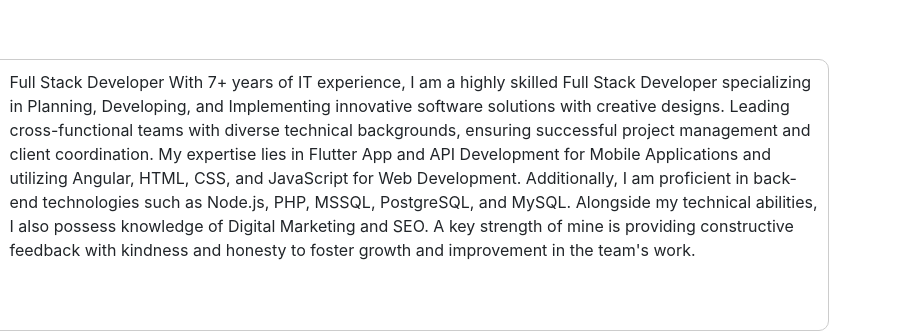
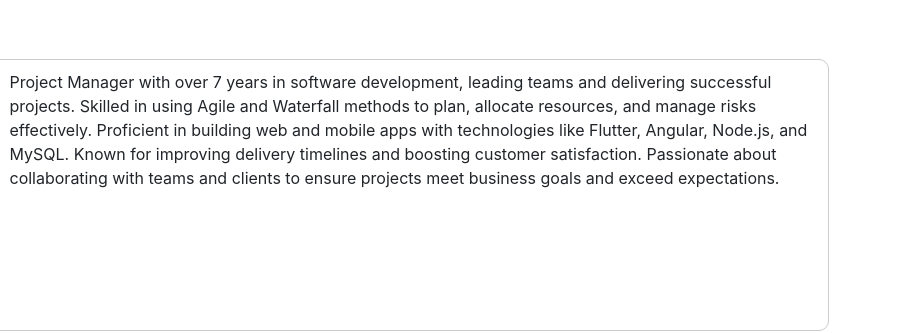
Before and after one commit to suthishan/suthishan.github.io, a plain HTML site: page index.html in a window 1280 px wide. Shown: the part 205-538 px from the top of the page, 366-1280 px from the left. Drawn offline with nearby package versions, Linux system fonts and the light colour scheme.

Commit message:
Update index.html

```diff
--- a/index.html
+++ b/index.html
@@ -92,15 +92,7 @@
                 style="width: 250px; height: 250px;" />
             </div>
             <div class="col-md-9">
-              <p>Full Stack Developer With 7+ years of IT experience, I am a highly skilled Full Stack Developer
-                specializing in Planning, Developing, and Implementing innovative software solutions with creative
-                designs. Leading cross-functional teams with diverse technical backgrounds, ensuring successful project
-                management and client coordination. My expertise lies in Flutter App and API Development for Mobile
-                Applications and utilizing Angular, HTML, CSS, and JavaScript for Web Development. Additionally, I am
-                proficient in back-end technologies such as Node.js, PHP, MSSQL, PostgreSQL, and MySQL. Alongside my
-                technical abilities, I also possess knowledge of Digital Marketing and SEO. A key strength of mine is
-                providing constructive feedback with kindness and honesty to foster growth and improvement in the team's
-                work.</p>
+              <p>Project Manager with over 7 years in software development, leading teams and delivering successful projects. Skilled in using Agile and Waterfall methods to plan, allocate resources, and manage risks effectively. Proficient in building web and mobile apps with technologies like Flutter, Angular, Node.js, and MySQL. Known for improving delivery timelines and boosting customer satisfaction. Passionate about collaborating with teams and clients to ensure projects meet business goals and exceed expectations.</p>
             </div>
           </div>
         </div>
```
